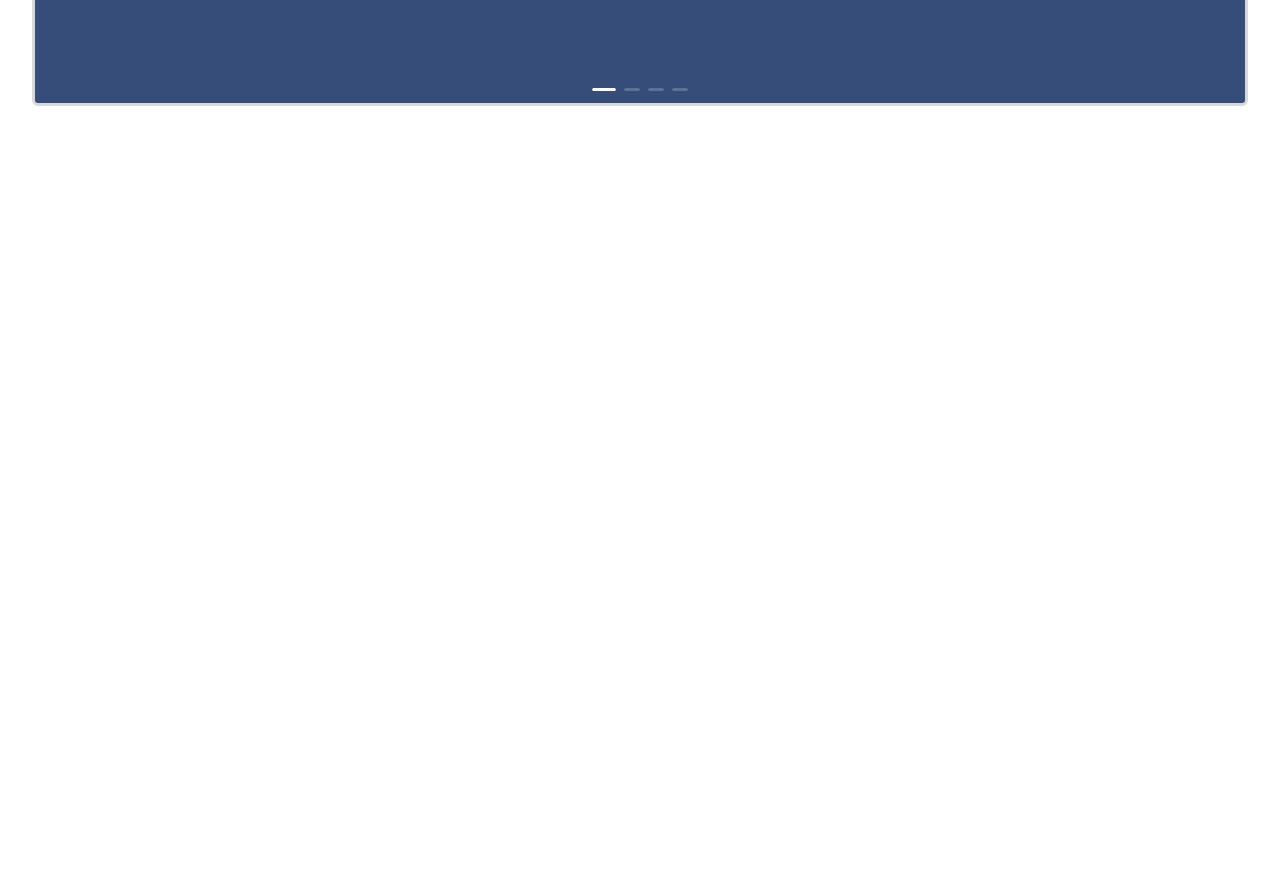
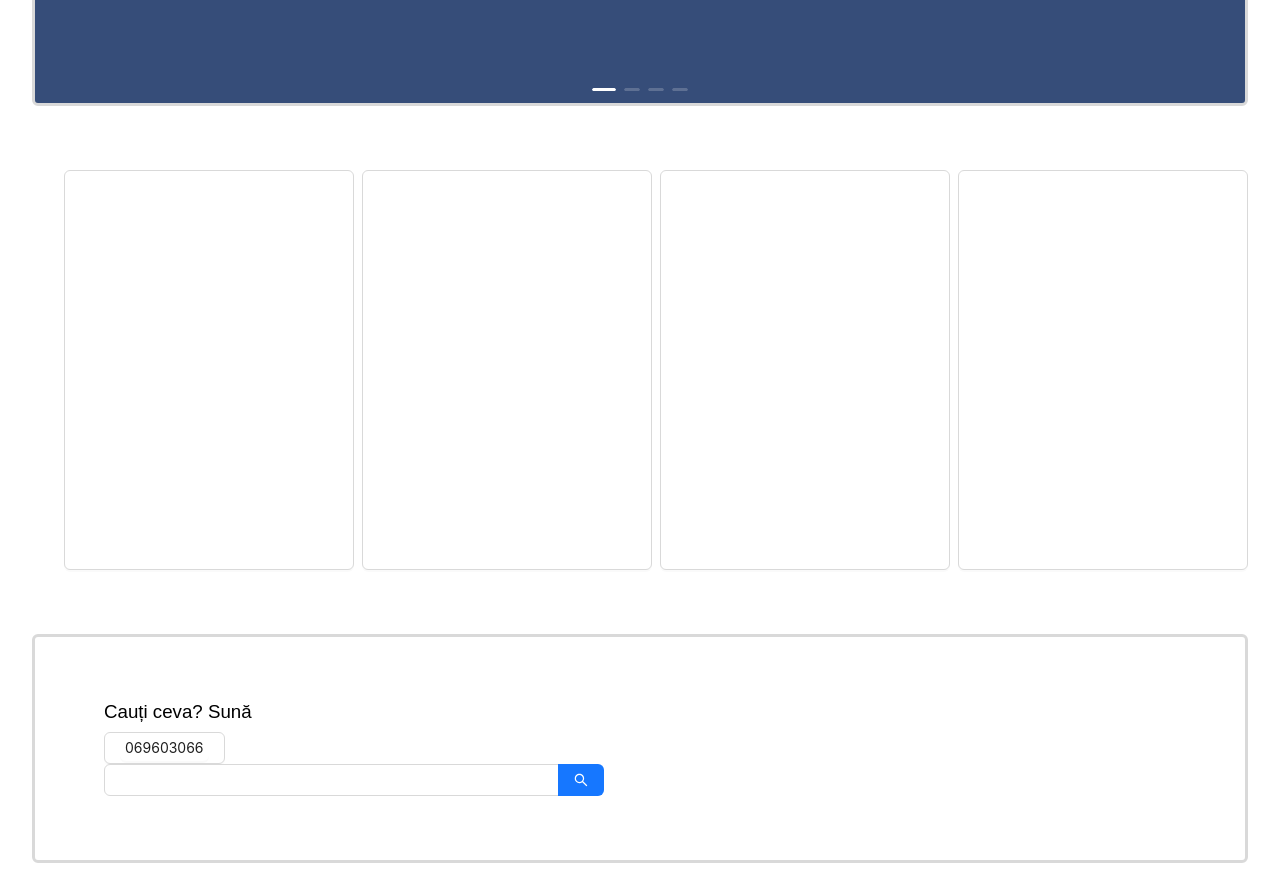
Before and after one commit to rusucatalin/ecommerce, a React (Vite) app in the folder OSY_ecommerce/: page / in a window 1280 px wide. Shown: the part 940-1835 px from the top of the page. Before the commit the page ends 1078 px from the top, so only its background shows below. Built offline with nearby package versions, Linux system fonts and the light colour scheme.

Commit message:
Add footer component

```diff
--- a/OSY_ecommerce/src/components/Box/Boxstyle.ts
+++ b/OSY_ecommerce/src/components/Box/Boxstyle.ts
@@ -2,14 +2,20 @@ import styled from "styled-components";
 export interface IBoxInterface {
   width?: number | string;
   background?: string;
-  display?: "flex" | "block";
+  display?: "flex" | "block" | "inline-block";
   marginRight?: number | string;
   marginLeft?: number | string;
   gap?: number;
   textAlign?: "right";
-  justifyContent?: "right";
+  justifyContent?: "right" | "left";
   flexDirection?: "column" | "row";
   alignSelf?: "center" | "start" | "end";
+  backgroundImage?: "string";
+  padding?: number | string;
+  borderStyle?: string;
+  borderRadius?: number | string;
+  margin?: number | string;
+  borderColor?: string;
 }
 
 export const StyledBox = styled.div(
--- a/OSY_ecommerce/src/components/Buttons/Button.tsx
+++ b/OSY_ecommerce/src/components/Buttons/Button.tsx
@@ -5,10 +5,9 @@ interface ButtonProps extends IButtonInterface {
   children?: ReactNode;
   shape?: "circle";
   href?: string;
+  position?: "relative";
 }
 
-//create offers(like button but with borderRadius style) component
-//create product button offers
 export const OnButton = ({ children, shape, href, ...rest }: ButtonProps) => {
   return (
     <StyledButton styles={rest} shape={shape} href={href}>
--- a/OSY_ecommerce/src/components/Buttons/Buttonstyle.ts
+++ b/OSY_ecommerce/src/components/Buttons/Buttonstyle.ts
@@ -6,6 +6,10 @@ export interface IButtonInterface {
   background?: string;
   shape?: "defaut" | "circle";
   height?: number | string;
+  position?: "relative";
+  justifyContent?: "right" | "left";
+  padding?: number | string;
+  textAlign?: "center" | "right" | "left";
 }
 
 export const StyledButton = styled(Button)(
--- a/OSY_ecommerce/src/components/Carousel/Carouselstyle.ts
+++ b/OSY_ecommerce/src/components/Carousel/Carouselstyle.ts
@@ -11,7 +11,7 @@ export interface ICarouselInterface {
   margin?: number | string;
   borderRadius?: number | string;
   borderColor?: string;
-  display?: "flex" | "block";
+  display?: "flex" | "block" | "inline-block";
   contentStyle?: number | string;
   borderStyle?: string;
 }
--- /dev/null
+++ b/OSY_ecommerce/src/components/Footer/Footer.tsx
@@ -0,0 +1,9 @@
+import { Sitemap } from "../Sitemap/Sitemap";
+
+export function Footer() {
+  return (
+    <>
+      <Sitemap></Sitemap>
+    </>
+  );
+}
--- /dev/null
+++ b/OSY_ecommerce/src/components/Sitemap/Sitemap.tsx
@@ -0,0 +1,22 @@
+import { Box } from "../Box/Box";
+import { OnButton } from "../Buttons/Button";
+import { StyledPhonenumber } from "../Phonenumber/Phonenumber";
+import { Search } from "../Search/Search";
+
+export function Sitemap() {
+  return (
+    <Box>
+      <Box justifyContent="right">
+        <div>
+          <h3>Cauți ceva? Sună</h3>
+        </div>
+        <OnButton>
+          <StyledPhonenumber href="tel:069603066">069603066</StyledPhonenumber>
+        </OnButton>
+      </Box>
+      <Box display="flex" gap={6}>
+        <Search width={500} enterButton></Search>
+      </Box>
+    </Box>
+  );
+}
--- a/OSY_ecommerce/src/pages/MainPage.tsx
+++ b/OSY_ecommerce/src/pages/MainPage.tsx
@@ -5,11 +5,11 @@ import {
   DesktopOutlined,
   LaptopOutlined,
 } from "@ant-design/icons";
-import { Col, Grid, Row } from "antd";
 import { Bar } from "../components/Bar/Bar";
 import { Box } from "../components/Box/Box";
 import { OnButton } from "../components/Buttons/Button";
 import { Carousel } from "../components/Carousel/Carousel";
+import { Footer } from "../components/Footer/Footer";
 import { Header } from "../components/Header/Header";
 
 const contentStyle: React.CSSProperties = {
@@ -18,6 +18,7 @@ const contentStyle: React.CSSProperties = {
   lineHeight: "160px",
   textAlign: "center",
   background: "#364d79",
+  justifyContent: "right, left",
 };
 
 export function MainPage() {
@@ -46,13 +47,13 @@ export function MainPage() {
             <h3 style={contentStyle}>1</h3>
           </div>
           <div>
-            <h3 style={{ color: "white" }}>2</h3>
+            <h3 style={contentStyle}>2</h3>
           </div>
           <div>
-            <h3 style={{ color: "white" }}>3</h3>
+            <h3 style={contentStyle}>3</h3>
           </div>
           <div>
-            <h3 style={{ color: "white" }}>4</h3>
+            <h3 style={contentStyle}>4</h3>
           </div>
         </Carousel>
       </Box>
@@ -63,6 +64,7 @@ export function MainPage() {
           height={86}
           shape="circle"
           href="https://darwin.md/smartphone_apple-iphone-xr-64gb-white.html"
+          position="relative"
         >
           <AppleOutlined />
         </OnButton>
@@ -96,15 +98,33 @@ export function MainPage() {
             <h3 style={contentStyle}>1</h3>
           </div>
           <div>
-            <h3 style={{ color: "white" }}>2</h3>
+            <h3 style={contentStyle}>2</h3>
           </div>
           <div>
-            <h3 style={{ color: "white" }}>3</h3>
+            <h3 style={contentStyle}>3</h3>
           </div>
           <div>
-            <h3 style={{ color: "white" }}>4</h3>
+            <h3 style={contentStyle}>4</h3>
           </div>
         </Carousel>
+      </Box>
+      <Box display="flex" gap={8} marginLeft={32} padding={32}>
+        <OnButton width={400} height={400}></OnButton>
+        <OnButton width={400} height={400}></OnButton>
+        <OnButton width={400} height={400}></OnButton>
+        <OnButton width={400} height={400}></OnButton>
+      </Box>
+      <Box
+        display="flex"
+        gap={5}
+        borderStyle="solid"
+        borderColor="#d9d9d9"
+        padding={64}
+        borderRadius={6}
+        margin={32}
+      >
+        <Box display="flex" gap={20}></Box>
+        <Footer></Footer>
       </Box>
     </Box>
   );
```
Also changed, not shown: OSY_ecommerce/src/components/Box/Box.tsx (+9 -2 lines).
